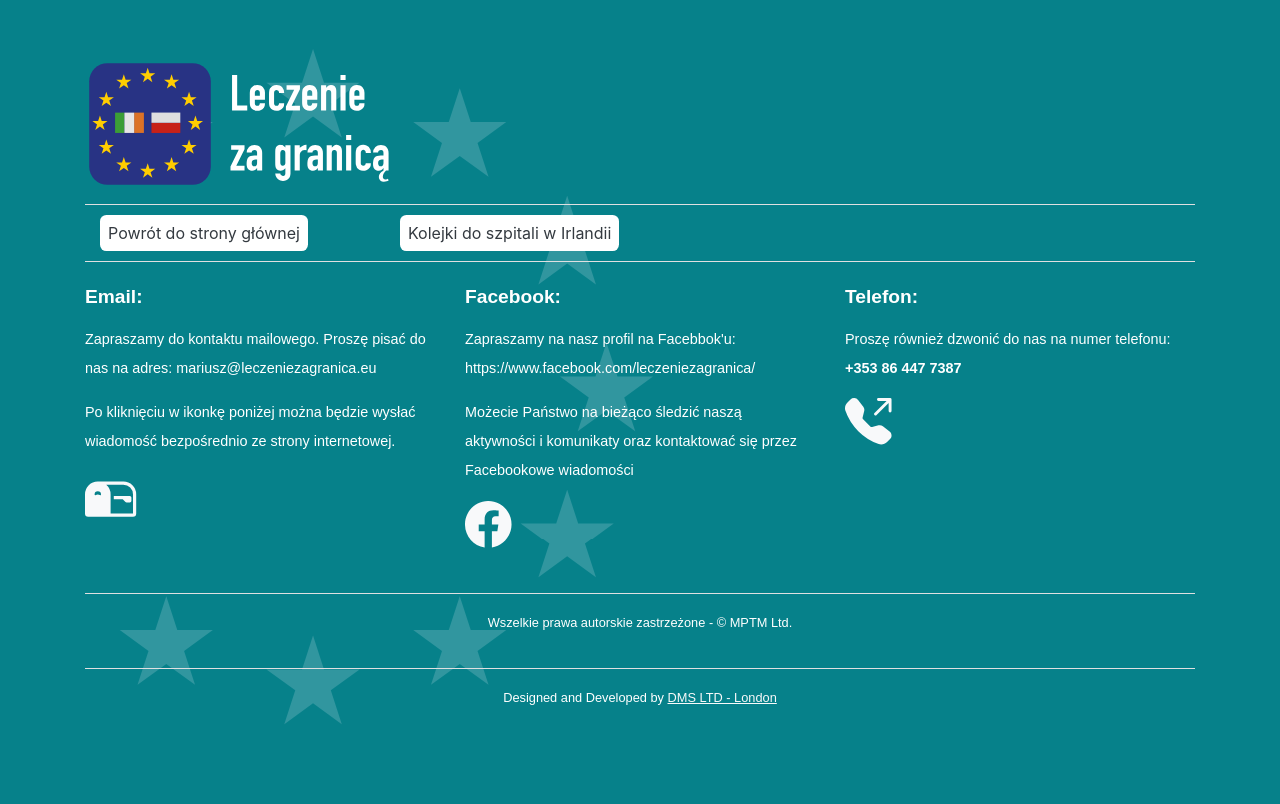
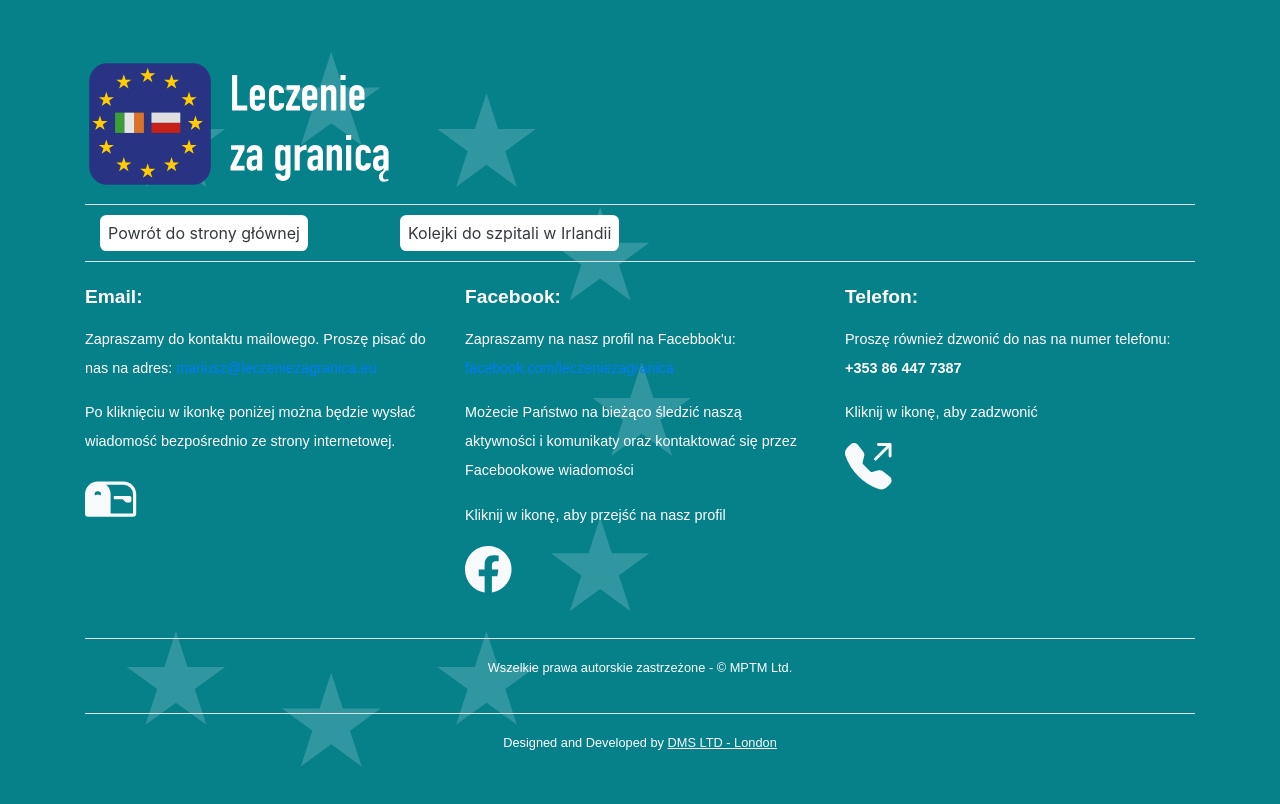
Before and after one commit to squteronsquter/leczenie-za-granica-eu, a plain HTML site: page kontakt.html in a window 1280 px wide. Drawn offline with Linux system fonts and the light colour scheme.

Commit message:
instructions over icons

```diff
--- a/kontakt.html
+++ b/kontakt.html
@@ -61,7 +61,7 @@
                         <div class="row">
                             <div class="col-sm-4">
                                 <h3 style="font-size:1.2rem; font-weight:700">Email:</h3>
-                                <p>Zapraszamy do kontaktu mailowego. Proszę pisać do nas na adres: mariusz@leczeniezagranica.eu</p>
+                                <p>Zapraszamy do kontaktu mailowego. Proszę pisać do nas na adres: <a href="mailto:mariusz@leczeniezagranica.eu">mariusz@leczeniezagranica.eu</a></p>
                                 <p>Po kliknięciu w ikonkę poniżej można będzie wysłać wiadomość bezpośrednio ze strony internetowej.</p>
                                 <a class="text-light" href="mailto:mariusz@leczeniezagranica.eu?subject=Pomoc w leczeniu za granicą"><svg style="font-size: 36px;" xmlns="http://www.w3.org/2000/svg" width="64" height="64" fill="currentColor" class="bi bi-mailbox2" viewBox="0 0 20 20">
                                     <path d="M9 8.5h2.793l.853.854A.5.5 0 0 0 13 9.5h1a.5.5 0 0 0 .5-.5V8a.5.5 0 0 0-.5-.5H9v1z"/>
@@ -70,8 +70,9 @@
                             </div>
                             <div class="col-sm-4">
                                 <h3 style="font-size:1.2rem; font-weight:700">Facebook:</h3>
-                                <p>Zapraszamy na nasz profil na Facebbok'u: https://www.facebook.com/leczeniezagranica/</p>
+                                <p>Zapraszamy na nasz profil na Facebbok'u: <a href="https://www.facebook.com/leczeniezagranica/">facebook.com/leczeniezagranica</a></p>
                                 <p>Możecie Państwo na bieżąco śledzić naszą aktywności i komunikaty oraz kontaktować się przez Facebookowe wiadomości</p>
+                                <p>Kliknij w ikonę, aby przejść na nasz profil</p>
                                 <div>
                                     <a class="text-light" href="https://www.facebook.com/Leczenie-za-Granic%C4%85-102602915205721"><svg style="font-size: 36px;" xmlns="http://www.w3.org/2000/svg" width="64" height="64" fill="currentColor" class="bi bi-facebook" viewBox="0 0 22 22"><path d="M16 8.049c0-4.446-3.582-8.05-8-8.05C3.58 0-.002 3.603-.002 8.05c0 4.017 2.926 7.347 6.75 7.951v-5.625h-2.03V8.05H6.75V6.275c0-2.017 1.195-3.131 3.022-3.131.876 0 1.791.157 1.791.157v1.98h-1.009c-.993 0-1.303.621-1.303 1.258v1.51h2.218l-.354 2.326H9.25V16c3.824-.604 6.75-3.934 6.75-7.951z"/></svg></a>
                                 </div>
@@ -80,6 +81,7 @@
                                 <h3 style="font-size:1.2rem; font-weight:700">Telefon:</h3>
                                 <p>Proszę również dzwonić do nas na numer telefonu: <strong>+353 86 447 7387</strong></p>
                                 <div>
+                                    <p>Kliknij w ikonę, aby zadzwonić</p>
                                     <a class="text-light" href="tel:086 44 77 387"><svg style="font-size: 36px;" xmlns="http://www.w3.org/2000/svg" width="64" height="64" fill="currentColor" class="bi bi-telephone-outbound-fill" viewBox="0 0 22 22">
                                         <path fill-rule="evenodd" d="M1.885.511a1.745 1.745 0 0 1 2.61.163L6.29 2.98c.329.423.445.974.315 1.494l-.547 2.19a.678.678 0 0 0 .178.643l2.457 2.457a.678.678 0 0 0 .644.178l2.189-.547a1.745 1.745 0 0 1 1.494.315l2.306 1.794c.829.645.905 1.87.163 2.611l-1.034 1.034c-.74.74-1.846 1.065-2.877.702a18.634 18.634 0 0 1-7.01-4.42 18.634 18.634 0 0 1-4.42-7.009c-.362-1.03-.037-2.137.703-2.877L1.885.511zM11 .5a.5.5 0 0 1 .5-.5h4a.5.5 0 0 1 .5.5v4a.5.5 0 0 1-1 0V1.707l-4.146 4.147a.5.5 0 0 1-.708-.708L14.293 1H11.5a.5.5 0 0 1-.5-.5z"/></a>
                                     </svg>
```
